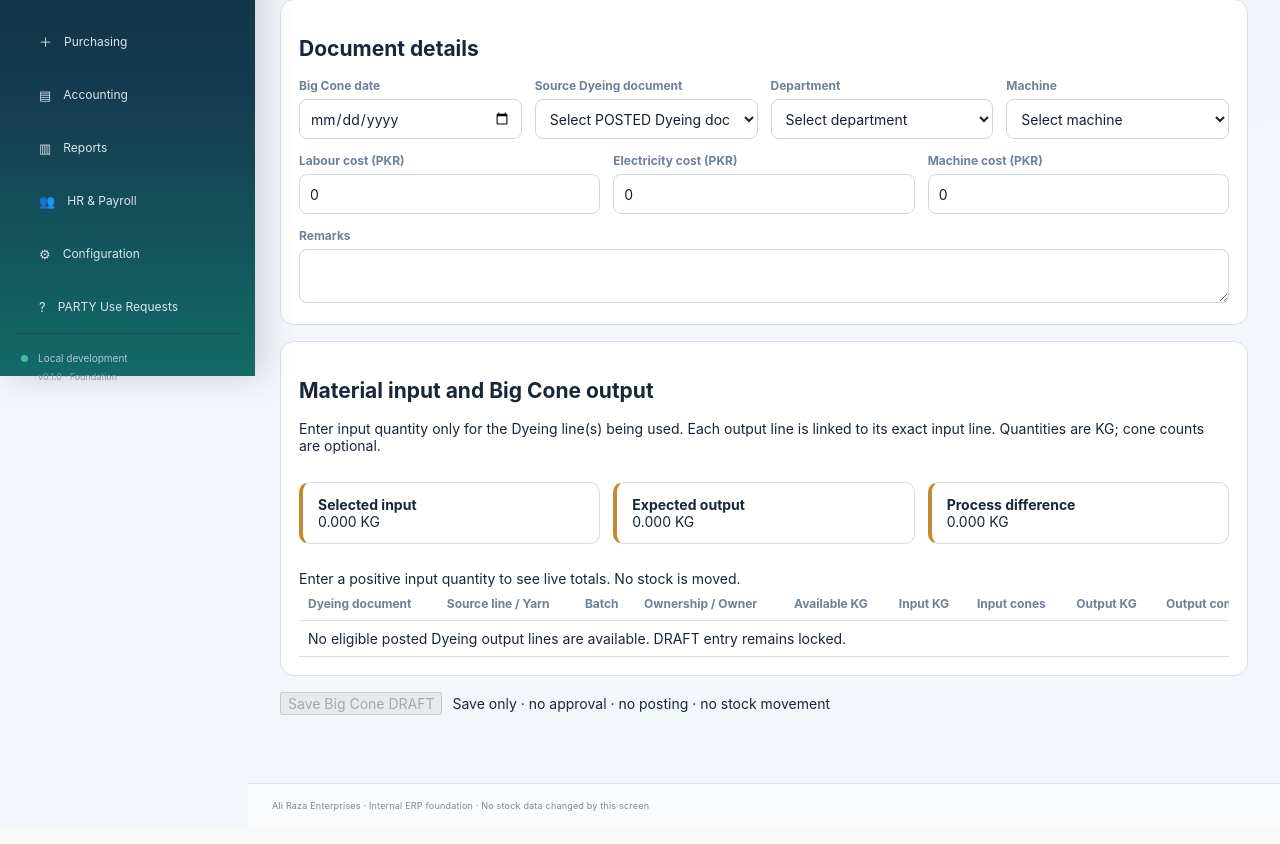
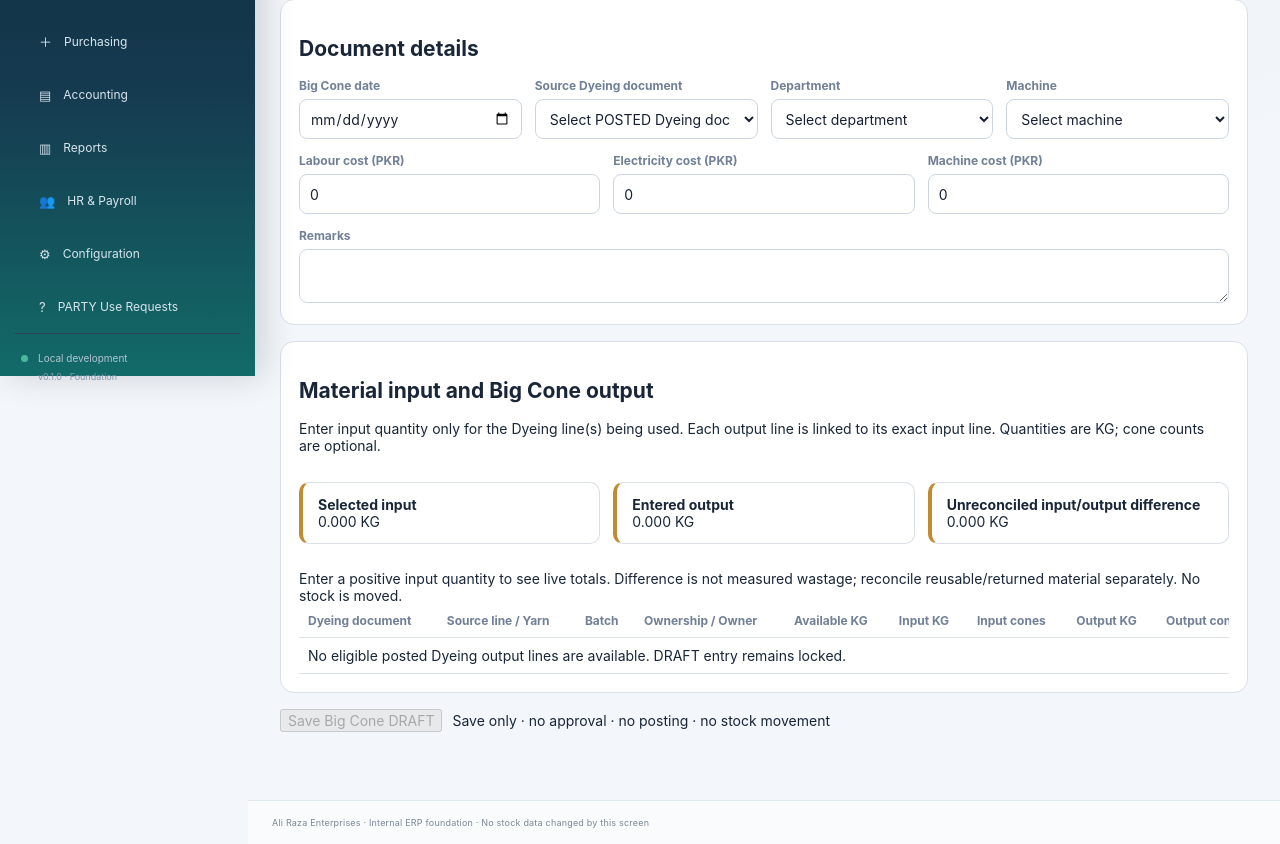
Before and after one commit to babarrasheed7676-dotcom/Ali-Raza-Enterprises-ERP, a Python web app: template app/templates/big_cone_draft.html in a window 1280 px wide. Shown: the part 424-1268 px from the top of the page. Before the commit the page ends 1235 px from the top, so only its background shows below. Run offline with Jinja, Linux system fonts and the light colour scheme; the template is opened without the code that fills it, so the values that code supplies are empty.

Commit message:
Clarify Big Cone unreconciled process balance

```diff
--- a/app/templates/big_cone_draft.html
+++ b/app/templates/big_cone_draft.html
@@ -72,10 +72,10 @@
     <p class="production-muted">Enter input quantity only for the Dyeing line(s) being used. Each output line is linked to its exact input line. Quantities are KG; cone counts are optional.</p>
     <div class="bc-grid" aria-live="polite" style="margin:12px 0">
       <div class="bc-note"><strong>Selected input</strong><div id="bc-total-input">0.000 KG</div></div>
-      <div class="bc-note"><strong>Expected output</strong><div id="bc-total-output">0.000 KG</div></div>
-      <div class="bc-note"><strong>Process difference</strong><div id="bc-total-loss">0.000 KG</div></div>
+      <div class="bc-note"><strong>Entered output</strong><div id="bc-total-output">0.000 KG</div></div>
+      <div class="bc-note"><strong>Unreconciled input/output difference</strong><div id="bc-total-loss">0.000 KG</div></div>
     </div>
-    <div class="production-muted" id="bc-total-note" aria-live="polite">Live estimate from entered rows only; saving still creates a DRAFT.</div>
+    <div class="production-muted" id="bc-total-note" aria-live="polite">Live estimate only. Difference is not measured wastage; it may include reusable or returned material and must be reconciled separately.</div>
     <div style="overflow-x:auto">
       <table class="bc-table">
         <thead><tr><th>Dyeing document</th><th>Source line / Yarn</th><th>Batch</th><th>Ownership / Owner</th><th>Available KG</th><th>Input KG</th><th>Input cones</th><th>Output KG</th><th>Output cones</th><th>Next destination</th></tr></thead>
@@ -173,8 +173,8 @@
     document.getElementById('bc-total-note').textContent = invalidRows
       ? `${invalidRows} line(s) need correction: output KG/cones cannot exceed input KG/cones.`
       : entered
-        ? `${entered} source line(s) entered · estimate only; server validates availability and saves DRAFT only.`
-        : 'Enter a positive input quantity to see live totals. No stock is moved.';
+        ? `${entered} source line(s) entered · estimate only; difference is unreconciled, not measured wastage. Server validates availability and saves DRAFT only.`
+        : 'Enter a positive input quantity to see live totals. Difference is not measured wastage; reconcile reusable/returned material separately. No stock is moved.';
   };
   sourceRows.forEach(row => row.querySelectorAll('[name="input_quantity_kg"], [name="output_quantity_kg"], [name="input_cones"], [name="output_cones"]').forEach(field => field.addEventListener('input', updateTotals)));
   sourceSelect.addEventListener('change', updateTotals);
```
